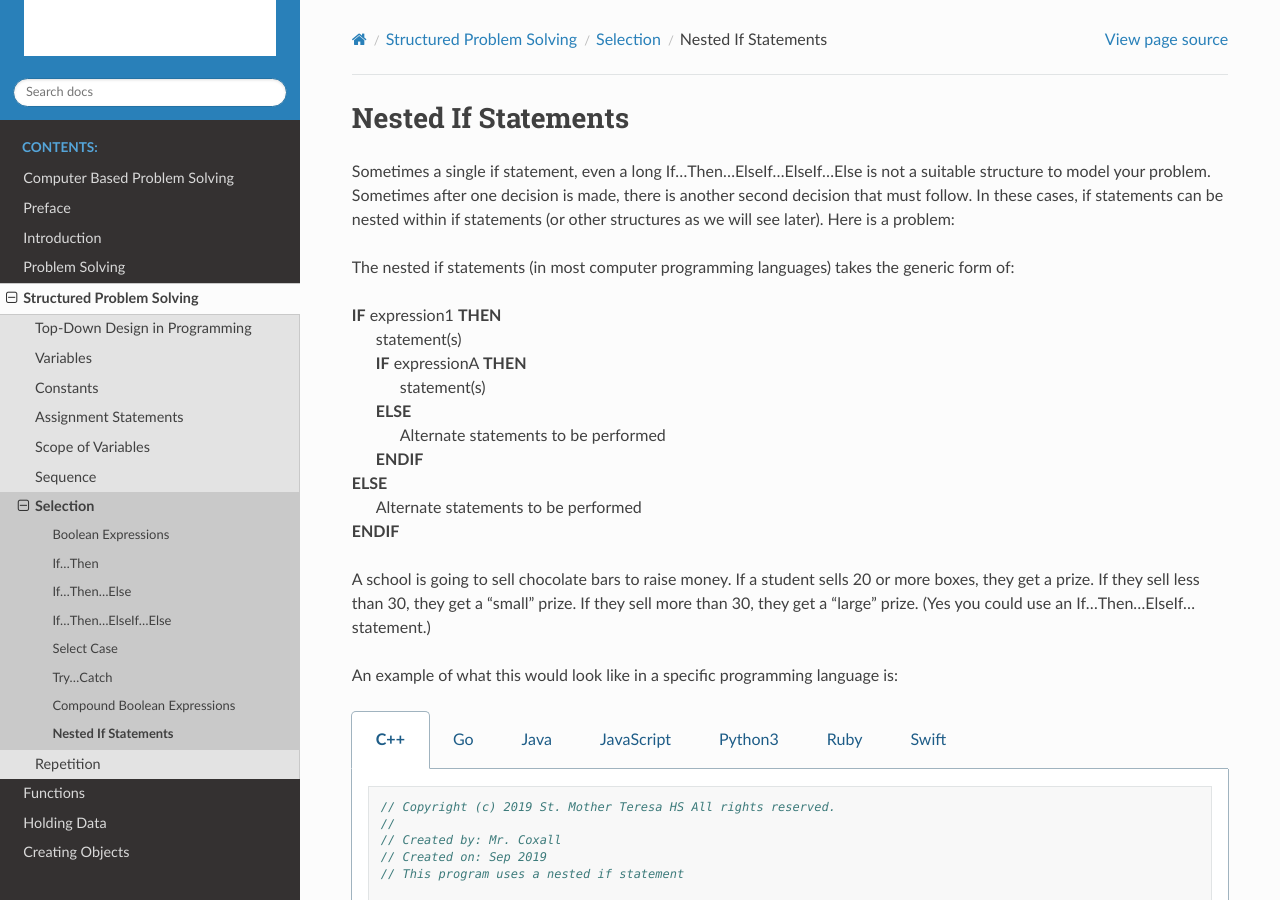
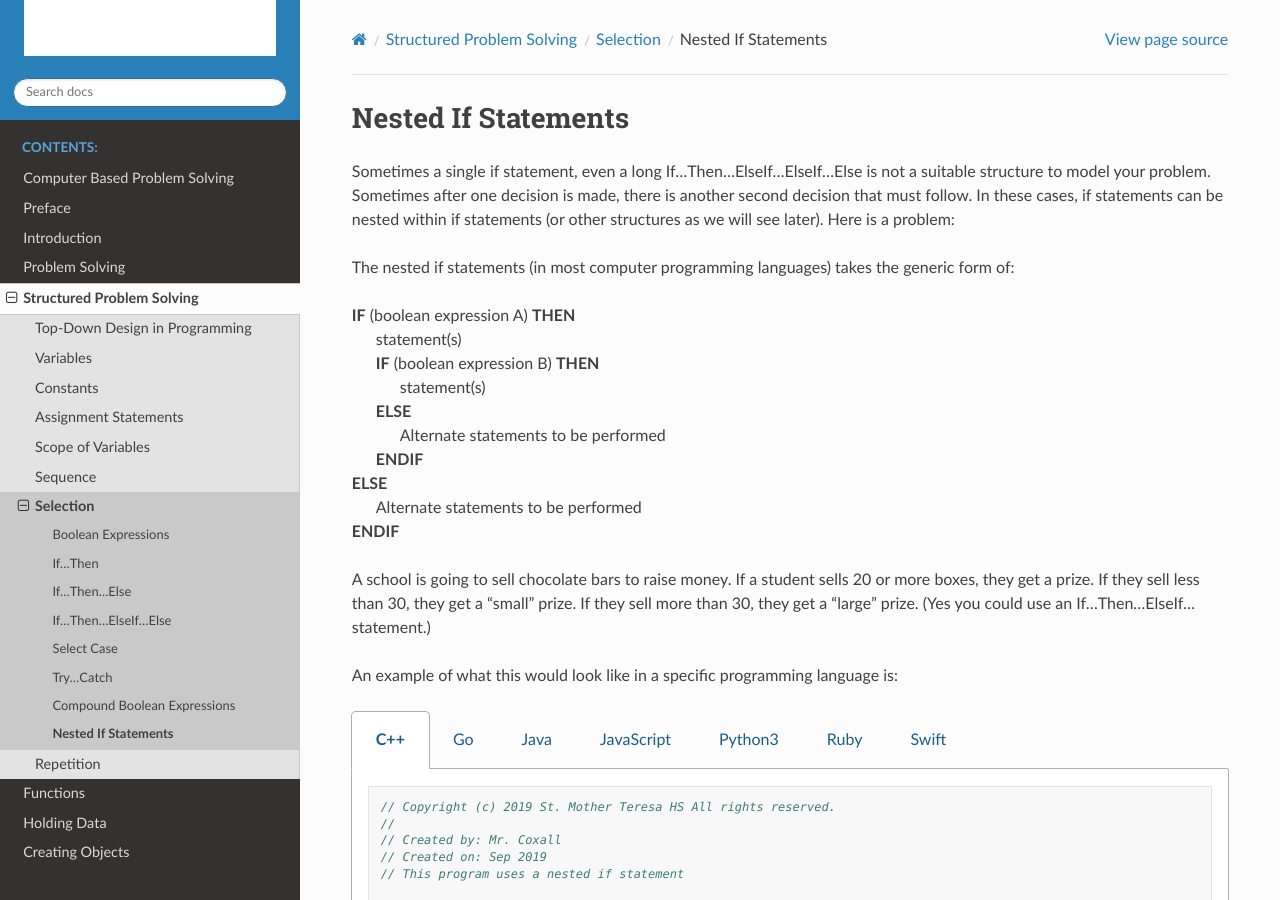
Before and after one commit to Mr-Coxall/Computer-Based-Problem-Solving, a Sphinx documentation site: the page built from docs/structured-problem-solving/nested-if-statements.rst, in a window 1280 px wide and 900 px high. Built offline with Sphinx 7.4.7 and the Read the Docs theme 2.0.0, drawn with Linux system fonts in a browser that asks for light colours; pages that are not in the unit, such as notebooks, are missing from menus.

Commit message:
Update nested-if-statements.rst

```diff
--- a/docs/structured-problem-solving/nested-if-statements.rst
+++ b/docs/structured-problem-solving/nested-if-statements.rst
@@ -7,9 +7,9 @@ Sometimes a single if statement, even a long If…Then…ElseIf…ElseIf…Else
 
 The nested if statements (in most computer programming languages) takes the generic form of:
 
-| **IF** expression1 **THEN**
+| **IF** (boolean expression A) **THEN**
 |    statement(s)
-|    **IF** expressionA **THEN**
+|    **IF** (boolean expression B) **THEN**
 |        statement(s)
 |    **ELSE**
 |        Alternate statements to be performed
```
